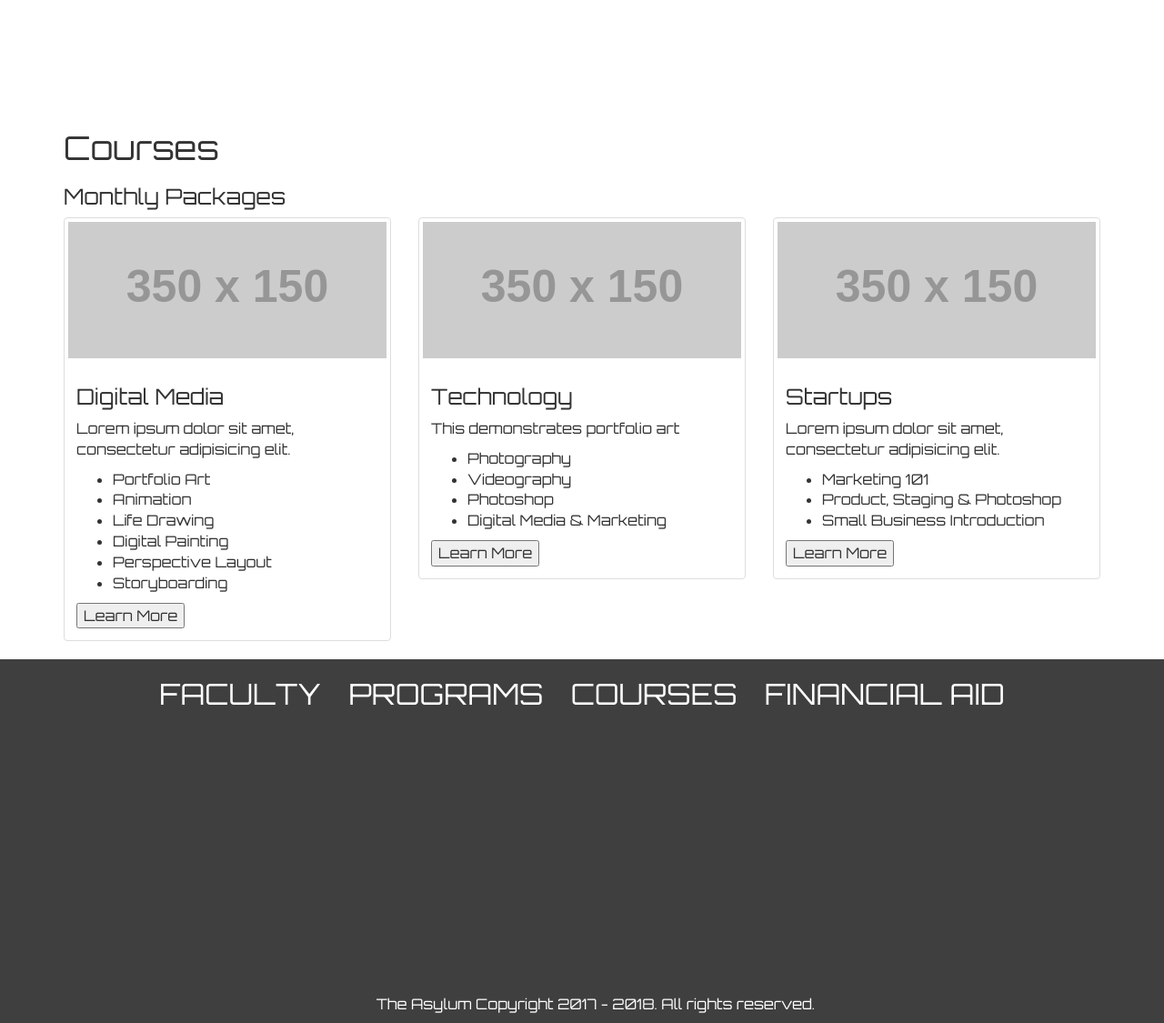
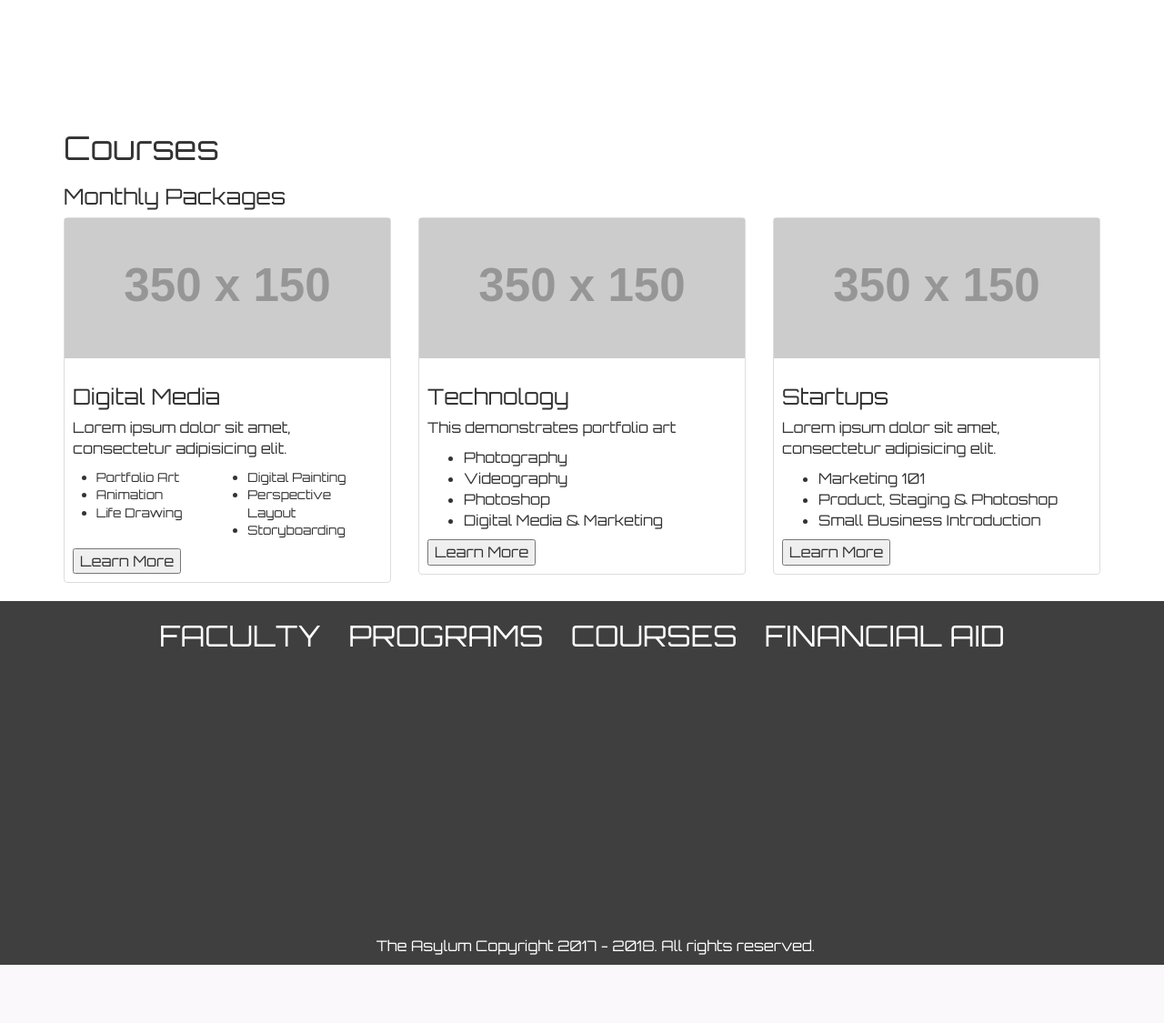
Before and after one commit to voodoo15/Asylum_Landing_Page, a PHP site: page /index.html in a window 1280 px wide. Shown: the part 997-2122 px from the top of the page at 91% size. After the commit the page ends 2058 px from the top, so only its background shows below. Run offline with PHP 8.4, Linux system fonts and the light colour scheme; grey boxes labelled with a size stand in for pictures from a placeholder-image service; some libraries are stand-ins or nearby versions.

Commit message:
Fixed sizing on digital media course list on landing page.

```diff
--- a/css/Asylum.css
+++ b/css/Asylum.css
@@ -61,6 +61,19 @@ section {
   min-width: 100%;
 }
 
+.thumbnail  {
+  padding: 0;
+}
+
+.digitalThumbClassList {
+  width: 45%;
+  padding-left: 3em;
+}
+
+.thumbnail>img {
+  width: 100%;
+}
+
 #footer {
     position: relative;
     color: white;
@@ -97,7 +110,7 @@ section {
 
 @media (max-width: 800px) {
   body {
-    font-size: 24px;
+    font-size: 18px;
   }
   .textSection {
     padding: 10vh 2em;
--- a/index.html
+++ b/index.html
@@ -104,14 +104,18 @@
                         <div class="caption">
                             <h3>Digital Media</h3>
                             <p>Lorem ipsum dolor sit amet, consectetur adipisicing elit.</p>
-                            <ul>
+                            <div class="row">
+                              <ul class=" col-md-6 small digitalThumbClassList">
                                 <li>Portfolio Art</li>
                                 <li>Animation</li>
                                 <li>Life Drawing</li>
+                              </ul>
+                              <ul class=" col-md-6 small digitalThumbClassList">
                                 <li>Digital Painting</li>
                                 <li>Perspective Layout</li>
                                 <li>Storyboarding</li>
-                            </ul>
+                              </ul>
+                            </div>
                             <button>Learn More</button>
                         </div>
                     </div>
```
